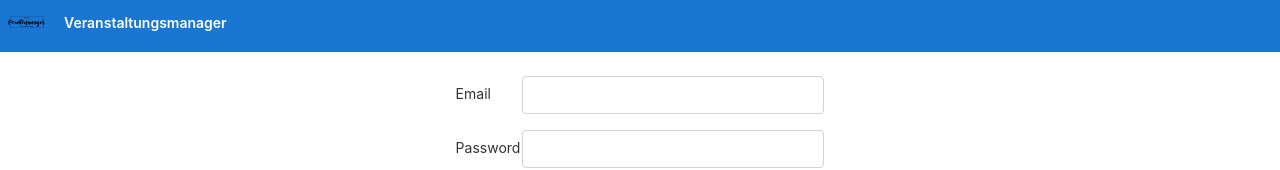
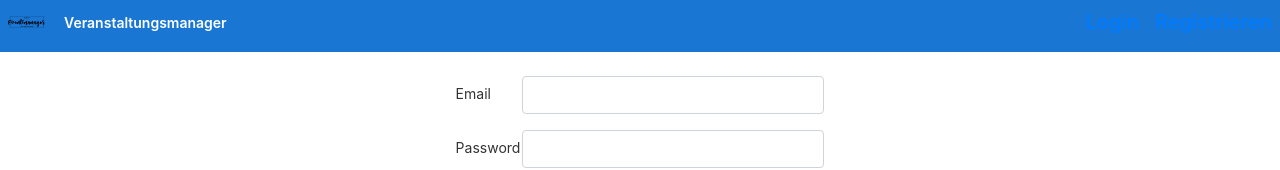
Before and after one commit to moritzb98/webanwendung, an Angular app in the folder webapp/laravel/angularFrontend/: page /login in a window 1280 px wide. Shown: the top 170 px of the page. Built offline with nearby package versions, Linux system fonts and the light colour scheme.

Commit message:
Create Auth with jwt (Web Token)

```diff
--- /dev/null
+++ b/webapp/laravel/angularFrontend/src/app/Services/after-login.service.ts
@@ -0,0 +1,15 @@
+import { Injectable } from '@angular/core';
+import { CanActivate } from '@angular/router';
+import { AuthTokenService } from './auth-token.service';
+
+@Injectable({
+  providedIn: 'root'
+})
+export class AfterLoginService implements CanActivate {
+  // tslint:disable-next-line:max-line-length
+  canActivate(route: import('@angular/router').ActivatedRouteSnapshot, state: import('@angular/router').RouterStateSnapshot): boolean | import('@angular/router').UrlTree | import('rxjs').Observable<boolean | import('@angular/router').UrlTree> | Promise<boolean | import('@angular/router').UrlTree> {
+    return this.token.loggedIn();
+  }
+
+  constructor(private token: AuthTokenService) { }
+}
--- /dev/null
+++ b/webapp/laravel/angularFrontend/src/app/Services/auth-token.service.ts
@@ -0,0 +1,53 @@
+import { Injectable } from '@angular/core';
+
+@Injectable({
+  providedIn: 'root'
+})
+export class AuthTokenService {
+  private iss = {
+    login: 'http://localhost/api/login',
+    register: 'http://localhost/api/register'
+  };
+
+  constructor() { }
+
+  handle(token) {
+    this.set(token);
+  }
+
+  set(token) {
+    localStorage.setItem('token', token);
+  }
+
+  get() {
+    return localStorage.getItem('token');
+  }
+
+  remove() {
+    localStorage.removeItem('token');
+  }
+
+  isValid() {
+    const token = this.get();
+    if (token) {
+      const payload = this.payload(token);
+      if (payload) {
+        return Object.values(this.iss).indexOf(payload.iss) > -1 ? true : false;
+      }
+    }
+    return false;
+  }
+
+  payload(token) {
+    const payload = token.split('.')[1];
+    return this.decode(payload);
+  }
+
+  decode(payload) {
+    return JSON.parse(atob(payload));
+  }
+
+  loggedIn() {
+    return this.isValid();
+  }
+}
--- /dev/null
+++ b/webapp/laravel/angularFrontend/src/app/Services/auth.service.ts
@@ -0,0 +1,18 @@
+import { Injectable } from '@angular/core';
+import { HttpClient } from '@angular/common/http';
+
+@Injectable({
+  providedIn: 'root'
+})
+export class AuthService {
+
+  constructor(private http: HttpClient) { }
+
+  register(data) {
+    return this.http.post('http://localhost/api/register', data);
+  }
+
+  login(data) {
+    return this.http.post('http://localhost/api/login', data);
+  }
+}
--- /dev/null
+++ b/webapp/laravel/angularFrontend/src/app/Services/before-login.service.ts
@@ -0,0 +1,15 @@
+import { Injectable } from '@angular/core';
+import { AuthTokenService } from './auth-token.service';
+import { CanActivate } from '@angular/router';
+
+@Injectable({
+  providedIn: 'root'
+})
+export class BeforeLoginService implements CanActivate {
+  // tslint:disable-next-line:max-line-length
+  canActivate(route: import('@angular/router').ActivatedRouteSnapshot, state: import('@angular/router').RouterStateSnapshot): boolean | import('@angular/router').UrlTree | import('rxjs').Observable<boolean | import('@angular/router').UrlTree> | Promise<boolean | import('@angular/router').UrlTree> {
+    return !this.token.loggedIn();
+  }
+
+  constructor(private token: AuthTokenService) { }
+}
--- /dev/null
+++ b/webapp/laravel/angularFrontend/src/app/Services/check-auth.service.ts
@@ -0,0 +1,17 @@
+import { Injectable } from '@angular/core';
+import { BehaviorSubject } from 'rxjs';
+import { AuthTokenService } from './auth-token.service';
+
+@Injectable({
+  providedIn: 'root'
+})
+export class CheckAuthService {
+  private loggedIn = new BehaviorSubject < boolean >(this.token.loggedIn());
+  public authStatus = this.loggedIn.asObservable();
+
+  constructor(private token: AuthTokenService) { }
+
+  changeAuthStatus(value: boolean) {
+    this.loggedIn.next(value);
+  }
+}
--- a/webapp/laravel/angularFrontend/src/app/app-routing.module.ts
+++ b/webapp/laravel/angularFrontend/src/app/app-routing.module.ts
@@ -4,25 +4,31 @@ import { StartseiteComponent } from './startseite/startseite.component';
 import { HomeComponent } from './home/home.component';
 import { NgModule } from '@angular/core';
 import { Routes, RouterModule } from '@angular/router';
+import { BeforeLoginService } from './Services/before-login.service';
+import { AfterLoginService } from './Services/after-login.service';
 
 
 const routes: Routes = [
   {
     path: 'home',
     component: HomeComponent,
+    canActivate: [AfterLoginService]
   },
 
   {
     path: 'start',
     component: StartseiteComponent,
+    canActivate: [AfterLoginService]
   },
   {
     path: 'login',
     component: LoginComponent,
+    canActivate: [BeforeLoginService]
   },
   {
     path: 'register',
     component: RegisterComponent,
+    canActivate: [BeforeLoginService]
   }
 ];
 
--- a/webapp/laravel/angularFrontend/src/app/app.module.ts
+++ b/webapp/laravel/angularFrontend/src/app/app.module.ts
@@ -16,6 +16,7 @@ import { BrowserAnimationsModule } from '@angular/platform-browser/animations';
 import { MatCheckboxModule } from '@angular/material/checkbox';
 import { MatInputModule } from '@angular/material/input';
 import { RegisterComponent } from './register/register.component';
+import { AuthService } from './Services/auth.service';
 
 
 @NgModule({
@@ -38,7 +39,7 @@ import { RegisterComponent } from './register/register.component';
     MatInputModule,
     FormsModule,
   ],
-  providers: [HomeService],
+  providers: [HomeService, AuthService],
   bootstrap: [AppComponent]
 })
 export class AppModule { }
--- a/webapp/laravel/angularFrontend/src/app/login/login.component.ts
+++ b/webapp/laravel/angularFrontend/src/app/login/login.component.ts
@@ -1,6 +1,9 @@
+import { CheckAuthService } from './../Services/check-auth.service';
+import { AuthService } from './../Services/auth.service';
 import { Component, OnInit } from '@angular/core';
 import { join } from 'path';
-import { HttpClient } from '@angular/common/http';
+import { AuthTokenService } from '../Services/auth-token.service';
+import { Router } from '@angular/router';
 
 @Component({
   selector: 'app-login',
@@ -16,16 +19,25 @@ export class LoginComponent implements OnInit {
 
   public error = null;
 
-  constructor(private http: HttpClient) { }
+  constructor(private auth: AuthService,
+              private token: AuthTokenService,
+              private router: Router,
+              private checkAuth: CheckAuthService) { }
 
   ngOnInit() {
   }
 
   onSubmit() {
-    return this.http.post('http://localhost/api/login', this.form).subscribe(
-      data => console.log(data),
+    this.auth.login(this.form).subscribe(
+      data => this.handleResponse(data),
       error => this.handleError(error)
     );
+  }
+
+  handleResponse(data) {
+    this.token.handle(data.access_token);
+    this.checkAuth.changeAuthStatus(true);
+    this.router.navigateByUrl('/start');
   }
 
   handleError(error) {
--- a/webapp/laravel/angularFrontend/src/app/navbar/navbar.component.html
+++ b/webapp/laravel/angularFrontend/src/app/navbar/navbar.component.html
@@ -9,4 +9,7 @@
       <div class="spacer"></div>
     <a aria-label="Angular on twitter" target="_blank" rel="noopener" href="https://twitter.com/angular" title="Twitter">
     </a>
+    <a class="navbar-brand" routerLink="login" *ngIf="!loggedIn">Login</a>
+    <a class="navbar-brand" href="#" (click)="logout($event)" *ngIf="loggedIn">Logout</a>
+    <a class="navbar-brand" routerLink="register" *ngIf="!loggedIn">Registrieren</a>
 </div>
--- a/webapp/laravel/angularFrontend/src/app/navbar/navbar.component.ts
+++ b/webapp/laravel/angularFrontend/src/app/navbar/navbar.component.ts
@@ -1,4 +1,7 @@
+import { AuthTokenService } from './../Services/auth-token.service';
 import { Component, OnInit } from '@angular/core';
+import { CheckAuthService } from '../Services/check-auth.service';
+import { Router } from '@angular/router';
 
 @Component({
   selector: 'navbar',
@@ -6,10 +9,19 @@ import { Component, OnInit } from '@angular/core';
   styleUrls: ['./navbar.component.css']
 })
 export class NavbarComponent implements OnInit {
+  public loggedIn: boolean;
 
-  constructor() { }
+  constructor(private checkAuth: CheckAuthService, private router: Router, private token: AuthTokenService) { }
 
   ngOnInit() {
+    this.checkAuth.authStatus.subscribe(value => this.loggedIn = value);
+  }
+
+  logout(event: MouseEvent) {
+    event.preventDefault();
+    this.token.remove();
+    this.checkAuth.changeAuthStatus(false);
+    this.router.navigateByUrl('/login');
   }
 
 }
--- a/webapp/laravel/angularFrontend/src/app/register/register.component.ts
+++ b/webapp/laravel/angularFrontend/src/app/register/register.component.ts
@@ -1,5 +1,8 @@
 import { Component, OnInit } from '@angular/core';
-import { HttpClient } from '@angular/common/http';
+import { AuthService } from '../Services/auth.service';
+import { AuthTokenService } from '../Services/auth-token.service';
+import { Router } from '@angular/router';
+
 
 @Component({
   selector: 'app-register',
@@ -16,16 +19,21 @@ export class RegisterComponent implements OnInit {
   };
   public error = [];
 
-  constructor(private http: HttpClient) { }
+  constructor(private auth: AuthService, private token: AuthTokenService, private router: Router) { }
 
   ngOnInit() {
   }
 
   onSubmit() {
-    return this.http.post('http://localhost/api/register', this.form).subscribe(
-      data => console.log(data),
+    this.auth.register(this.form).subscribe(
+      data => this.handleResponse(data),
       error => this.handleError(error)
     );
+  }
+
+  handleResponse(data) {
+    this.token.handle(data.access_token);
+    this.router.navigateByUrl('/start');
   }
 
   handleError(error) {
```
